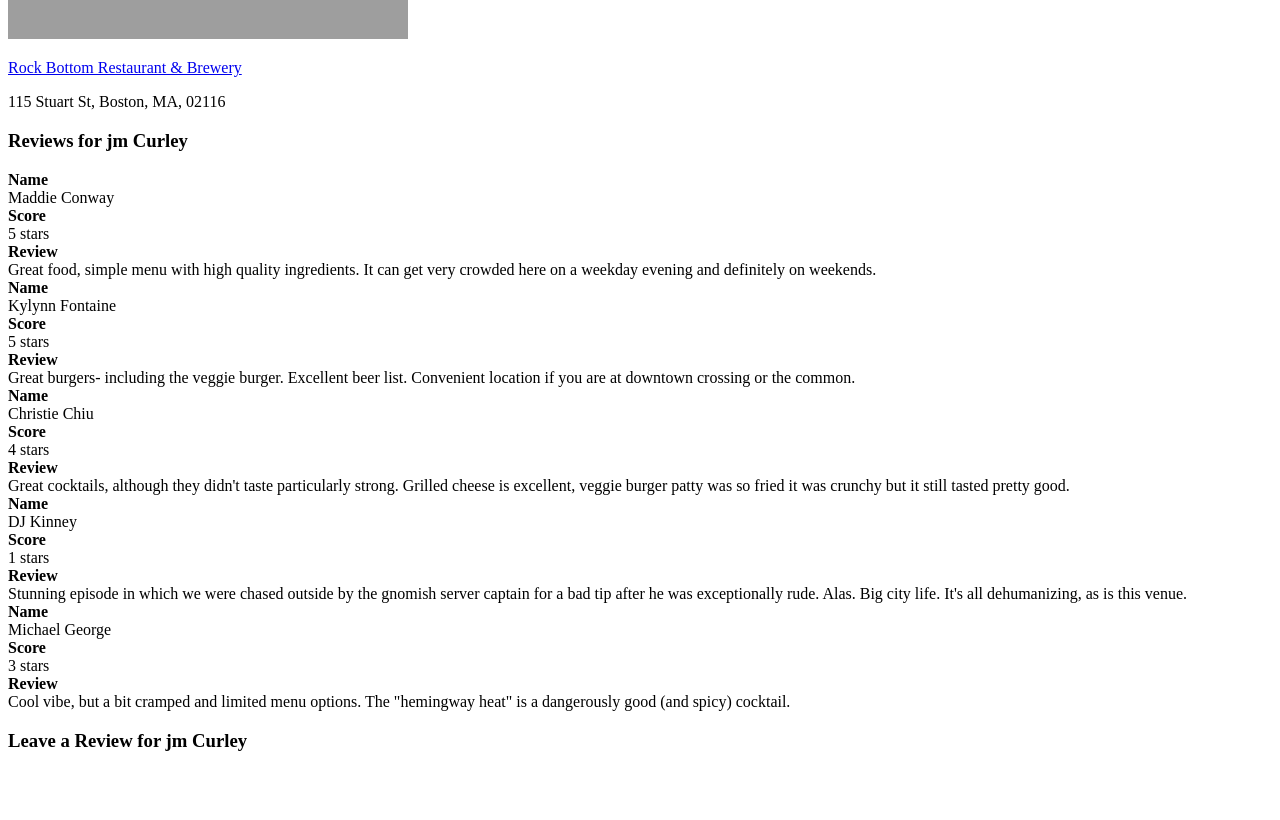
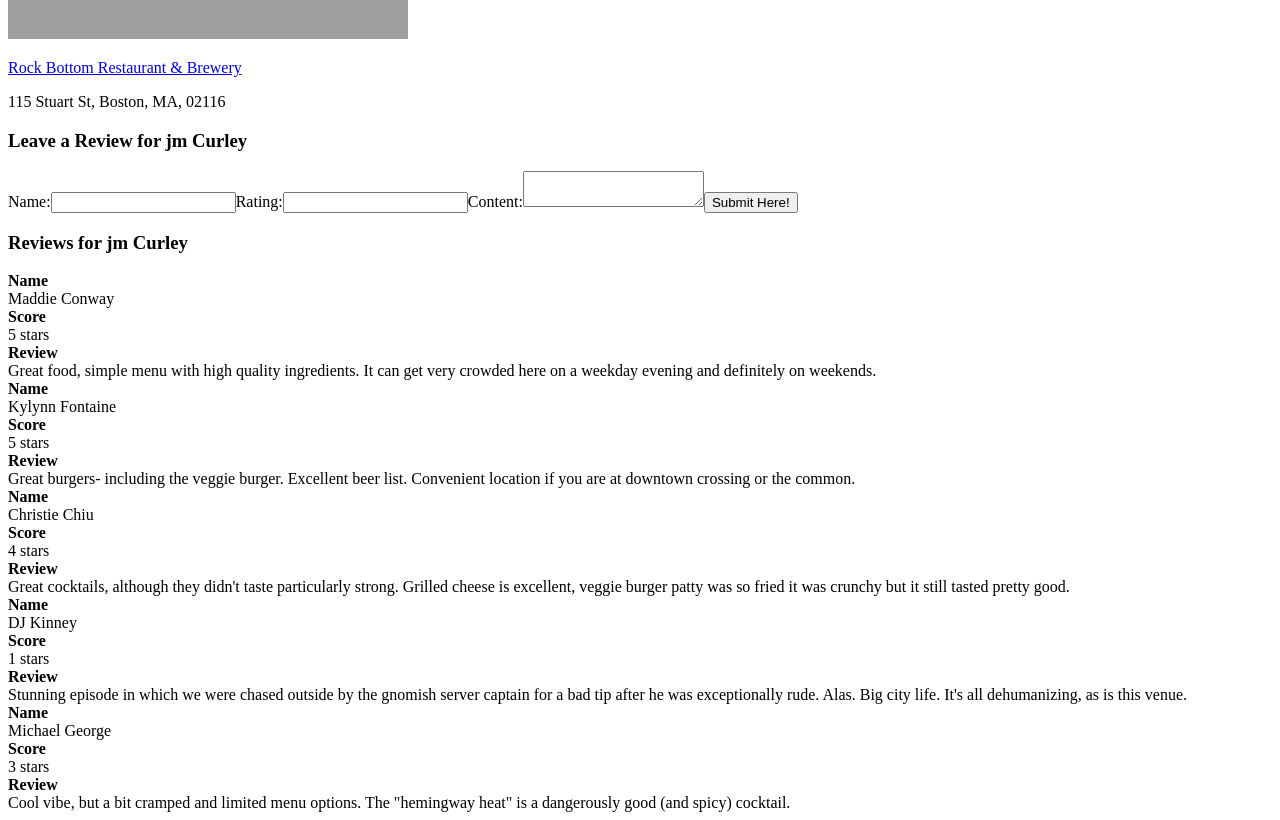
Before and after one commit to LaunchAcademy/clinic-restaurant-reviews-live-code, a React app: page / in a window 1280 px wide. Shown: the part 4200-5020 px from the top of the page. Before the commit the page ends 4970 px from the top, so only its background shows below. Built offline with nearby package versions, Linux system fonts and the light colour scheme; grey boxes are pictures that could not be loaded; the HTML template or start-up script is replaced by a standard one.

Commit message:
finished code

```diff
--- a/src/components/App.js
+++ b/src/components/App.js
@@ -1,7 +1,8 @@
-import React, { useState } from 'react'
+import React, { useEffect, useState } from 'react'
 
 import Restaurant from './Restaurant'
 import ReviewList from './ReviewList'
+import ReviewForm from './ReviewForm'
 
 import defaultRestaurants from '../constants/restaurants'
 import defaultReviews from '../constants/reviews'
@@ -10,6 +11,35 @@
   const [restaurants, setRestaurants] = useState(defaultRestaurants)
   const [reviews, setReviews] = useState(defaultReviews)
   const [selectedId, setSelectedId] = useState(defaultRestaurants[0].id)
+
+  // add the new review object to our `reviews` state
+  const addNewReview = (newReview) => {
+    let newReviewId = reviews.length + 1
+    let newReviewRestaurantId = selectedId
+
+    // debugger
+
+    let updatedReviewRecord = {
+      id: newReviewId,
+      restaurant_id: newReviewRestaurantId,
+      ...newReview
+    }
+
+    // debugger
+
+    setReviews([
+      ...reviews,
+      updatedReviewRecord
+    ])
+    // setReviews([
+    //   ...reviews,
+    //   {
+    //     id: newReviewId,
+    //     restaurant_id: newReviewRestaurantId,
+    //     ...newReview
+    //   }
+    // ])
+  }
 
   const restaurantClick = (event) => {
     event.preventDefault()
@@ -48,13 +78,17 @@
           <h3>Restaurant</h3>
           {restaurantComponents}
         </div>
+
         <div className="reviews cell auto">
+          <h3>Leave a Review for {selectedRestaurant.name}</h3>
+          <ReviewForm
+            addNewReview={addNewReview}
+          />
+
           <h3>Reviews for {selectedRestaurant.name}</h3>
           <ReviewList
             reviews={relevantReviews}
           />
-
-          <h3>Leave a Review for {selectedRestaurant.name}</h3>
         </div>
       </div>
     </div>
--- /dev/null
+++ b/src/components/ReviewForm.js
@@ -0,0 +1,69 @@
+import React, { useState } from 'react'
+
+const ReviewForm = (props) => {
+  const [reviewRecord, setReviewRecord] = useState({
+    name: "",
+    rating: "",
+    content: ""
+  })
+
+  const handleChange = (event) => {
+    // debugger
+    // console.log(event.currentTarget.name)
+    // console.log(event.currentTarget.value)
+    setReviewRecord({
+      ...reviewRecord,
+      [event.currentTarget.name]: event.currentTarget.value
+    })
+  }
+
+  const handleSubmit = (event) => {
+    event.preventDefault()
+    // debugger
+
+    props.addNewReview(reviewRecord)
+
+    setReviewRecord({
+      name: "",
+      rating: "",
+      content: ""
+    })
+  }
+
+  return(
+    <form onSubmit={handleSubmit}>
+      <label htmlFor="name">Name:
+        <input
+          type="text"
+          id="name"
+          name="name"
+          onChange={handleChange}
+          value={reviewRecord.name}
+        />
+      </label>
+
+      <label htmlFor="rating">Rating:
+        <input
+          type="number"
+          id="rating"
+          name="rating"
+          onChange={handleChange}
+          value={reviewRecord.rating}
+        />
+      </label>
+
+      <label htmlFor="content">Content:
+        <textarea
+          id="content"
+          name="content"
+          onChange={handleChange}
+          value={reviewRecord.content}
+        />
+      </label>
+
+      <input type="submit" className="button" value="Submit Here!" />
+    </form>
+  )
+}
+
+export default ReviewForm
```
